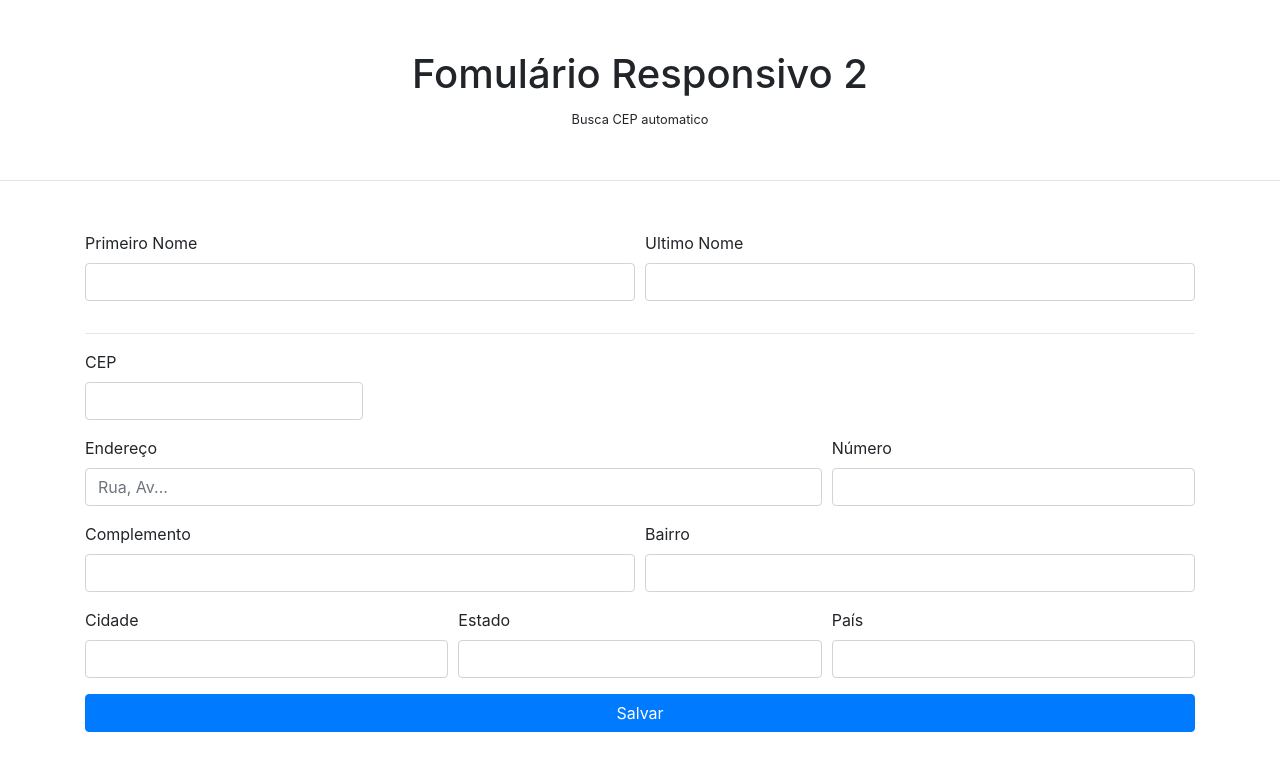
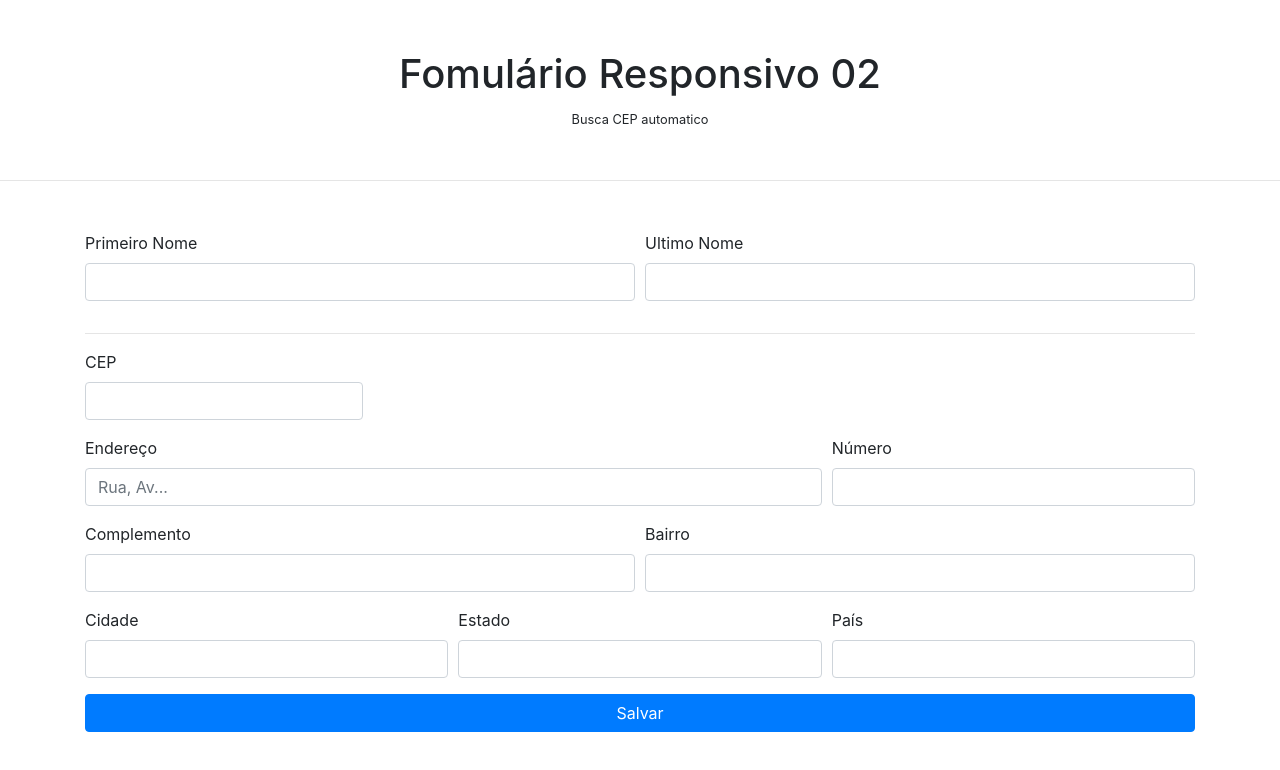
Before and after one commit to leoliptava/form-response, a website: page index.html in a window 1280 px wide. Drawn offline with nearby package versions, Linux system fonts and the light colour scheme.

```diff
--- a/index.html
+++ b/index.html
@@ -11,7 +11,7 @@
 <body>
 
     <div class="header-title text-center">
-        <h1>Fomulário Responsivo 2</h1>
+        <h1>Fomulário Responsivo 02</h1>
         <small>Busca CEP automatico</small>
     </div>
 
```
